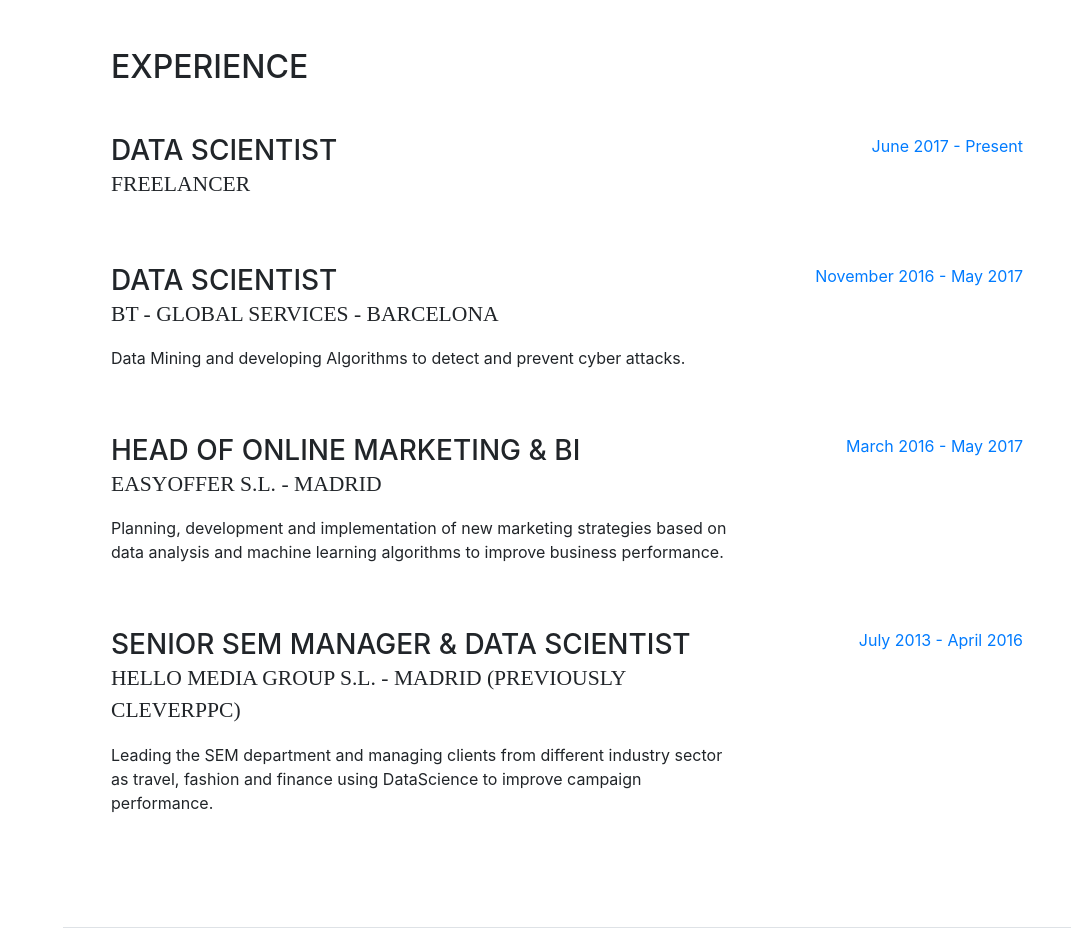
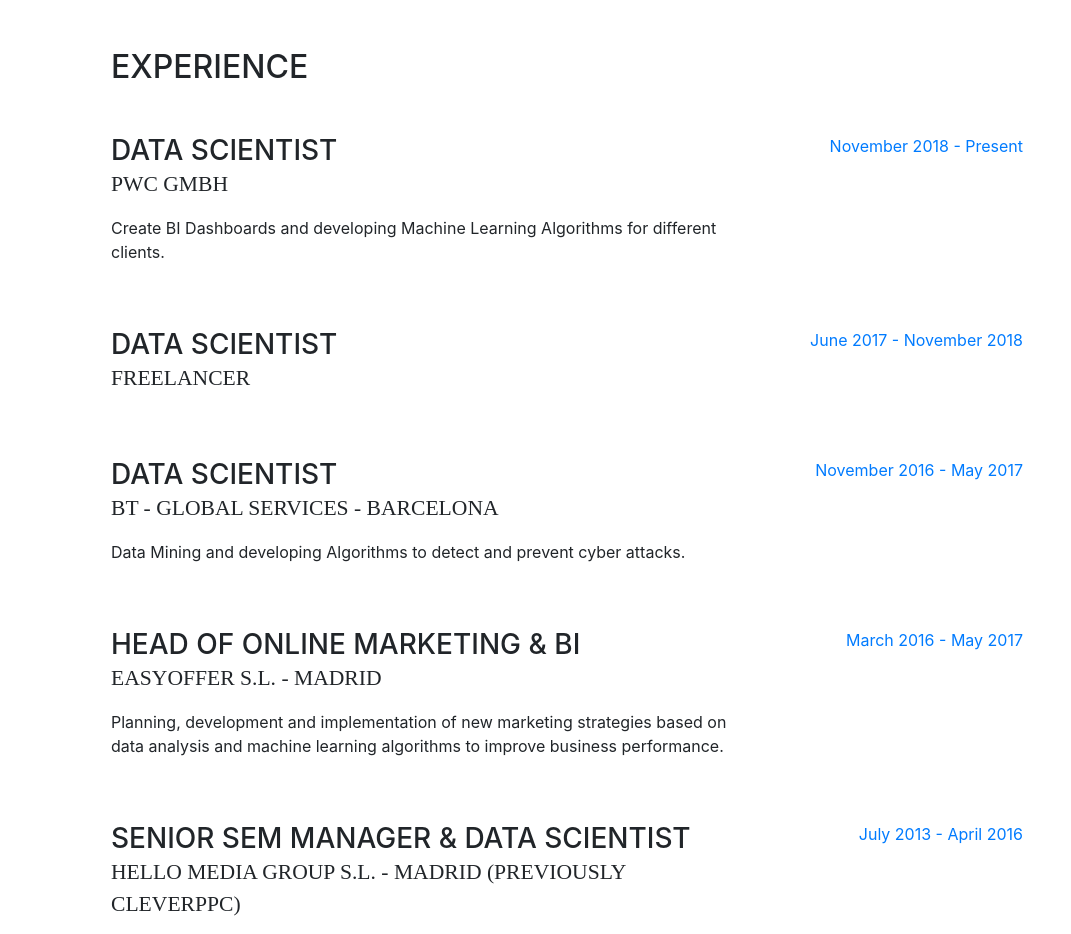
Before and after one commit to StefanieAnderson/cv, a website with bundled scripts: page index.html in a window 1280 px wide. Shown: the part 800-1734 px from the top of the page, without its empty margins (209-1280 px from the left). Built offline with nearby package versions, Linux system fonts and the light colour scheme; a web font is replaced by a local one.

Commit message:
Update CV

```diff
--- a/index.html
+++ b/index.html
@@ -106,6 +106,17 @@
         <div class="my-auto">
           <h2 class="mb-5">Experience</h2>
 
+           <div class="resume-item d-flex flex-column flex-md-row mb-5">
+            <div class="resume-content mr-auto">
+              <h3 class="mb-0">Data Scientist</h3>
+              <div class="subheading mb-3">PWC GmbH</div>
+              <p>Create BI Dashboards and developing Machine Learning Algorithms for different clients.</p>
+            </div>
+            <div class="resume-date text-md-right">
+              <span class="text-primary">November 2018 - Present</span>
+            </div>
+          </div>
+
           <div class="resume-item d-flex flex-column flex-md-row mb-5">
             <div class="resume-content mr-auto">
               <h3 class="mb-0">Data Scientist</h3>
@@ -114,7 +125,7 @@
             </div>
 
             <div class="resume-date text-md-right">
-              <span class="text-primary">June 2017 - Present</span>
+              <span class="text-primary">June 2017 - November 2018</span>
             </div>
           </div>
           <div class="resume-item d-flex flex-column flex-md-row mb-5">
```
